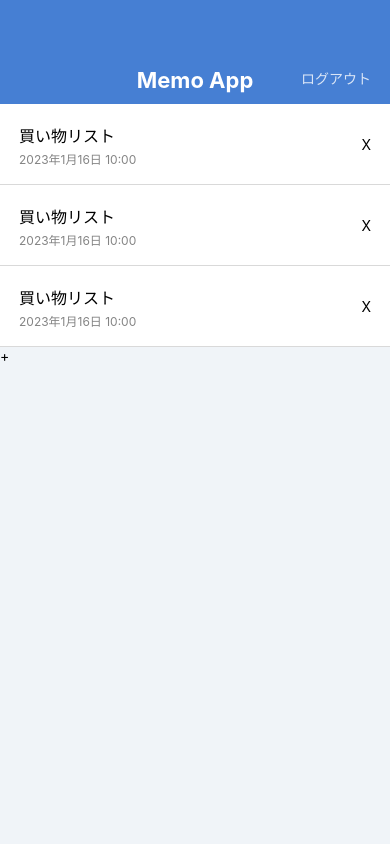
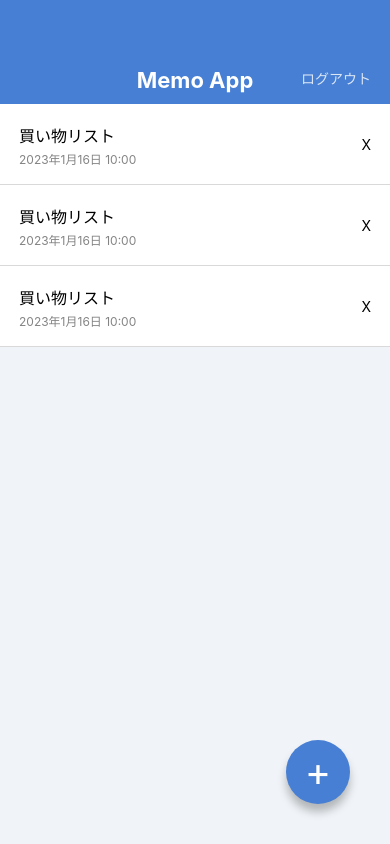
Before and after one commit to jack20xx/MemoApp, a React Native app: screen / in a window 390 px wide. Built offline with nearby package versions, Linux system fonts and the light colour scheme.

Commit message:
circleButton added

```diff
--- a/App.jsx
+++ b/App.jsx
@@ -42,10 +42,9 @@
         </View>
       </View>
 
-      <View>
-        <Text>+</Text>
+      <View style={styles.circleButton}>
+        <Text style={styles.circleButtonLabel}>+</Text>
       </View>
-
     </View>
   );
 }
@@ -96,5 +95,29 @@
     fontSize: 12,
     lineHeight: 16,
     color: '#848484',
-  }
+  },
+  circleButton: {
+    backgroundColor: '#467fd3',
+    width: 64,
+    height: 64,
+    borderRadius: 32,
+    justifyContent: 'center',
+    alignItems: 'center',
+    position: 'absolute',
+    right: 40,
+    bottom: 40,
+    shadowColor: '#000000',
+    // 影の設定
+    shadowOffset: { width: 0, height: 8 },
+    shadowOpacity: 0.25,
+    // figmaのblurと同じ設定だと薄すぎてしまうので注意。
+    shadowRadius: 8,
+    // shadowの設定はiOSのみ。androidは下記が必要で、androidにしかない。
+    elevation: 8,
+  },
+  circleButtonLabel: {
+    color: '#ffffff',
+    fontSize: 40,
+    lineHeight: 40,
+  },
 });
```
